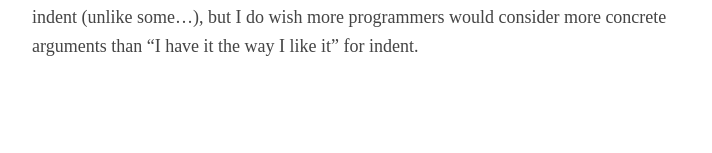
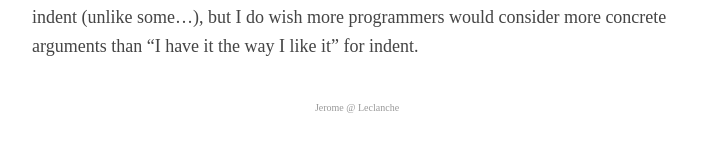
Before and after one commit to jleclanche/leclan.ch, a Jekyll site: the page built from tabs.md, in a window 1280 px wide. Shown: the part 1118-1271 px from the top of the page, without its empty margins (283-995 px from the left). Built offline with Jekyll 4.4.1, drawn with Linux system fonts in a browser that asks for light colours; before the commit the page ends 1218 px from its top, so only the background shows below that.

Commit message:
Add footers

```diff
--- a/_layouts/page.html
+++ b/_layouts/page.html
@@ -15,11 +15,26 @@ body {
 h1, h2, h3 {
 	line-height: 1.2;
 }
+
+footer, footer a {
+	color: #999;
+	font-size: x-small;
+	margin-top: 4em;
+	text-align: center;
+	text-decoration: none;
+}
+footer a:hover {
+	text-decoration: underline;
+}
 </style>
 </head>
 <body>
 	<article>
 		{{ content }}
 	</article>
+
+	<footer>
+		<a href="https://leclan.ch/">Jerome @ Leclanche</a>
+	</footer>
 </body>
 </html>
--- a/index.html
+++ b/index.html
@@ -70,12 +70,9 @@ li img {
 }
 
 footer {
+	color: #777;
 	font-size: x-small;
 	text-align: center;
-}
-
-footer a {
-	color: #777;
 }
 
 @media all and (orientation: portrait) {
```
